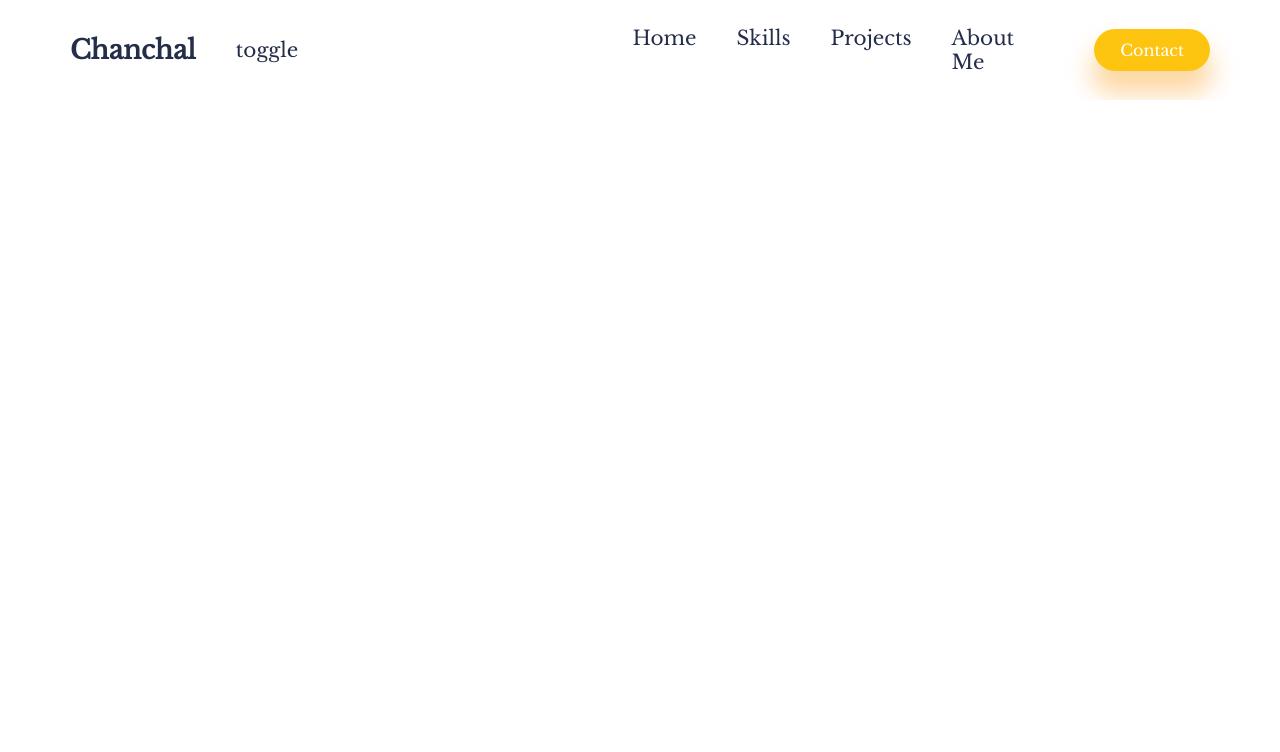
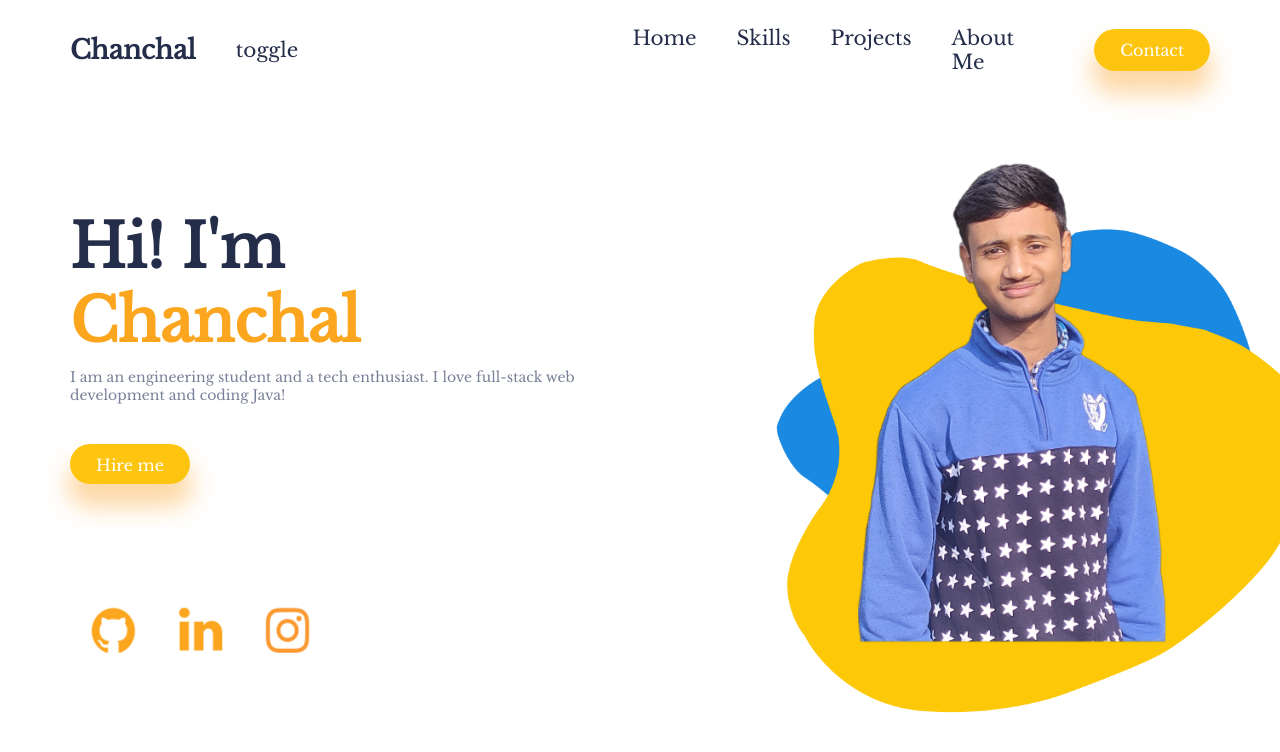
Before and after one commit to Chanchalcr/Portfolio, a React (Create React App) app: page / in a window 1280 px wide. Shown: the top 752 px of the page. Built offline with nearby package versions, Linux system fonts and the light colour scheme.

Commit message:
Added image

```diff
--- a/package.json
+++ b/package.json
@@ -9,6 +9,7 @@
     "react": "^17.0.2",
     "react-dom": "^17.0.2",
     "react-scripts": "5.0.0",
+    "typewriter-effect": "^2.19.0",
     "web-vitals": "^2.1.0"
   },
   "scripts": {
--- a/src/App.js
+++ b/src/App.js
@@ -1,9 +1,11 @@
 import Navbar from "./components/Navbar/Navbar";
+import Intro from "./components/Intro/Intro";
 import './App.css'
 function App() {
   return (
     <div className="App">
       <Navbar/>
+      <Intro/>
     </div>
   );
 }
--- a/src/components/Intro/Intro.css
+++ b/src/components/Intro/Intro.css
@@ -0,0 +1,73 @@
+.intro {
+    display: flex;
+    height: 77vh;
+    margin-top: 6rem;
+}
+.i-left {
+    display: flex;
+    position: relative;
+    flex: 1;
+    flex-direction: column;
+    gap: 2rem;
+}
+.i-name {
+    display: flex;
+    flex-direction: column;
+}
+.i-name>:nth-child(1) {
+    color: var(--black);
+    font-weight: bold;
+    font-size: 3rem;
+}
+.i-name>:nth-child(2) {
+    color: var(--orange);
+    font-weight: bold;
+    font-size: 3rem;
+}
+.i-name>:nth-child(3) {
+    font-weight: 100;
+    font-size: 14px;
+    color: var(--gray);
+    margin-top: 10px;
+}
+.i-button {
+    width: 6rem;
+    height: 2rem;
+}
+.i-icons {
+    margin-top: 3rem;
+    display: flex;
+    gap: 0rem;
+}
+.i-icons>* {
+    transform: scale(0.5);
+}
+.i-icons>*:hover {
+    cursor: pointer;
+}
+
+
+.i-right {
+    flex: 1;
+    position: relative;
+}
+.i-right>*{
+    position: absolute;
+    z-index: 1;
+}
+.i-right>:nth-child(1) {
+    transform: scale(0.69);
+    left: 20%;
+    top: -38%;
+    z-index: 10;
+}
+.i-right>:nth-child(2) {
+    transform: scale(0.69);
+    left: 5%;
+    top: -9%;
+}
+.i-right>:nth-child(3) {
+    transform: scale(0.69);
+    left: 5%;
+    top: -9%;
+}
--- a/src/components/Intro/Intro.jsx
+++ b/src/components/Intro/Intro.jsx
@@ -1,15 +1,46 @@
-import React from 'react'
-import './Intro.css'
-
+import React from "react";
+import "./Intro.css";
+// import Typewriter from "typewriter-effect";
+import Github from '../../img/github.png'
+import LinkedIn from '../../img/linkedin.png'
+import Instagram from '../../img/instagram.png'
+import Chanchal from '../../img/chanchal.png'
+import Vector1 from '../../img/Vector1.png'
+import Vector2 from '../../img/Vector2.png'
 export default function Intro() {
   return (
-    <div className='intro'>
+    <div className="intro">
       <div className="i-left">
         <div className="i-name">
-
+          {/* <Typewriter
+            onInit={(typewriter) => {
+              typewriter
+              .typeString("Hi! I'm ")
+              .start();
+            }}
+          /> */}
+          <span>Hi! I'm </span>
+          <span>Chanchal</span>
+          <span>I am an engineering student and a tech enthusiast. I love full-stack web development and coding Java!</span>
+        </div>
+        <button className="button i-button">Hire me</button>
+        <div className="i-icons">
+            <a href="https://github.com/Chanchalcr">
+            <img src={Github} alt=""/>
+            </a>
+            <a href="https://www.linkedin.com/in/chanchal-rai-4456b2216/">
+            <img src={LinkedIn} alt=""/>
+            </a>
+            <a href="https://www.instagram.com/chanchal.rai.8/?hl=en">
+            <img src={Instagram} alt=""/>
+            </a>
         </div>
       </div>
-      <div className="iright"></div>
+      <div className="i-right">
+        <img src={Chanchal} alt="" width={500}/>
+        <img src={Vector1} alt="" />
+        <img src={Vector2} alt="" />
+      </div>
     </div>
-  )
+  );
 }
```
Also changed, not shown: src/App.css (line endings or trailing spaces), src/img/chanchal.png (added), 1 other file (tests, documents, lock files or other folders).
